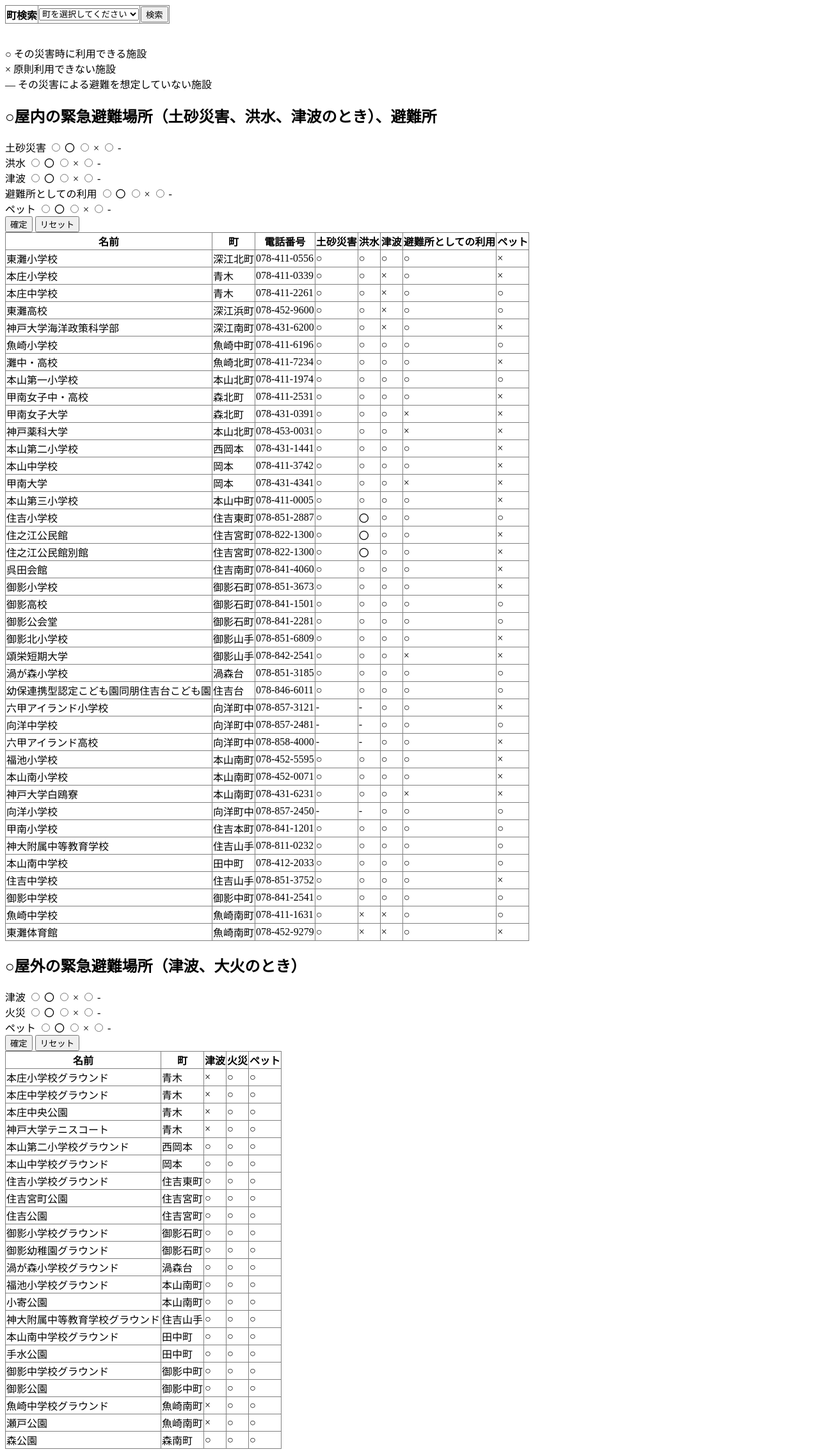
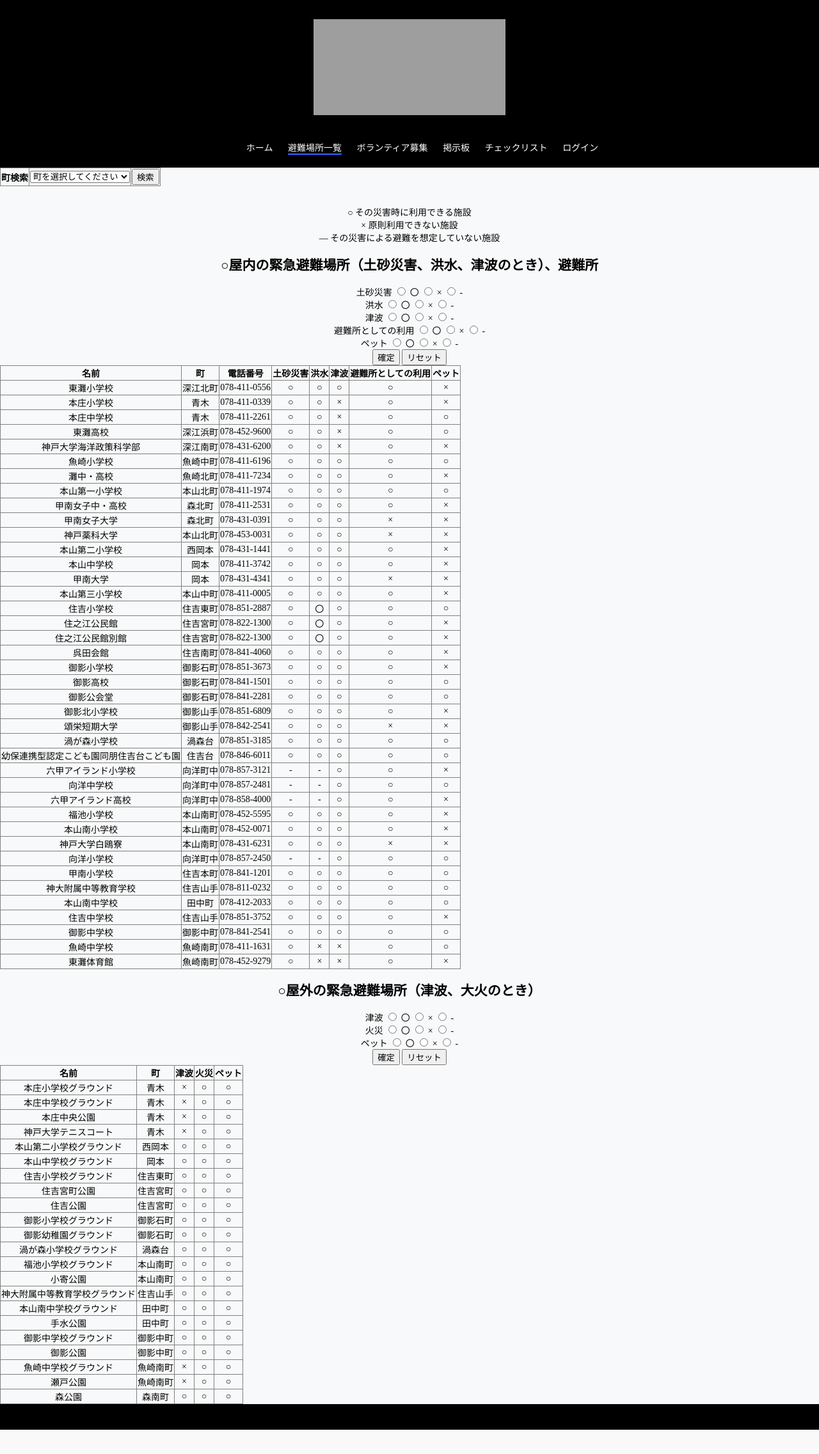
Before and after one commit to koba1023/seisakujisyu_Y, a PHP site: page /seisakujisyu_Y/higasinadaku.php in a window 1280 px wide. Shown: the whole page at 64% size. After the commit the page ends 2235 px from the top, so only its background shows below. Run offline with PHP 8.4, Linux system fonts and the light colour scheme; data comes from the database, SQL or seed files in the repository; grey boxes are pictures that could not be loaded.

Commit message:
phpのヘッダー

```diff
--- a/HTML/src/higasinadaku.php
+++ b/HTML/src/higasinadaku.php
@@ -109,8 +109,192 @@ $dbh = null;
 <html>
 <head>
     <meta charset="UTF-8">
+    <title>防災宝典</title>
+    <link href="../../_common/image/ページアイコン.ico" rel="shortcut icon"> <!--リンクのアイコン-->
 </head>
+
+<style>
+html {
+    font-size: 16px;
+}
+
+@media screen and (min-width: 479px) {
+    html {
+        font-size: 14px;
+    }
+}
+
+html * {
+    box-sizing: border-box;
+}
+header {
+    background: #000000;
+}
+.header-container {
+    padding: 30px 20px 10px 20px;
+}
+.header-container {
+    padding: 30px 20px 10px 20px;
+}
+
+.header-logo {
+    margin: 0 auto;
+    width: 50px;
+    height: 11px;
+    text-align: center;
+}
+
+.header-logo img {
+    width: 50px;
+    height: 11px;
+}
+nav {
+    background: #000000;
+}
+.btn4 {
+    text-transform: uppercase;
+    text-align: center;
+    position: relative;
+    text-decoration: none;
+    display: inline-block;
+}
+
+.btn4::before {
+    content: '';
+    position: absolute;
+    bottom: -2px;
+    left: 0px;
+    width: 100%;
+    height: 2px;
+    background: #3367ff;
+    display: block;
+    -webkit-transform-origin: right top;
+    -ms-transform-origin: right top;
+    transform-origin: right top;
+    -webkit-transform: scale(0, 1);
+    -ms-transform: scale(0, 1);
+    transform: scale(0, 1);
+    -webkit-transition: transform 0.4s cubic-bezier(1, 0, 0, 1);
+    transition: transform 0.4s cubic-bezier(1, 0, 0, 1)
+}
+
+.btn4:hover::before {
+    -webkit-transform-origin: left top;
+    -ms-transform-origin: left top;
+    transform-origin: left top;
+    -webkit-transform: scale(1, 1);
+    -ms-transform: scale(1, 1);
+    transform: scale(1, 1)
+}
+
+.btn2 {
+    text-transform: uppercase;
+    text-align: center;
+    position: relative;
+    text-decoration: none;
+    display: inline-block;
+    border-bottom: 2px solid #3367ff;
+}
+.content-wrapper {
+    display: flex;
+    align-items: center;
+    /* 上下中央揃え */
+}
+
+.image-container {
+    flex: 1;
+    /* 左側（画像側）の幅を自動調整 */
+    margin-right: 20px;
+    /* 画像とテキストの間隔を設定 */
+}
+
+.image-container img {
+    max-width: 100%;
+    /* 画像の幅がコンテナに収まるように */
+    height: auto;
+    /* アスペクト比を維持 */
+}
+
+.text-container {
+    flex: 2;
+    /* 右側（テキスト側）の幅を自動調整 */
+}
+.check {
+    color: #000000;
+    display: flex;
+    justify-content: center;
+}
+
+.check-list {
+    color: #000000;
+}
+
+.not-link {
+    background-image: linear-gradient(to right top, transparent calc(50% - 0.5px), #999 50%, #999 calc(50% + 0.5px), transparent calc(50% + 1px))
+}
+
+.check-list {
+    color: #000000;
+    font-size: 50px;
+}
+footer {}
+
+.footer-container {
+    padding: 30px 20px 10px 20px;
+    background: #000000;
+}
+    .container {
+        max-width: 800px;
+        margin: 20px auto;
+        background-color: #fff;
+        border-radius: 8px;
+        box-shadow: 0 0 10px rgba(0, 0, 0, 0.1);
+        overflow: hidden;
+    }
+    ul {
+    overflow: hidden;
+    list-style: none;
+    margin: 0 auto;
+    z-index: 20;
+}
+
+ul li {
+    display: inline-block;
+    padding: 26px 10px 20px 10px;
+}
+a {
+    color: #fff;
+    text-transform: uppercase;
+}
+body {
+    background-color: #f8f9fa;
+    margin: 0;
+    padding: 0;
+    text-align: center;
+}
+</style>
+
 <body>
+<header>
+    <div class="header-container">
+        <a href="#">
+            <img src="../../_common/image/logo.png" alt="防災宝典" width="300" height="150">
+        </a>
+    </div>
+</header>
+
+    <nav>
+        <div class="nav-container">
+            <ul class="globalnav">
+                <li><a href="../seisaku1.html" class="btn4">ホーム</a></li>
+                <li><a href="../seisaku2.html" class="btn2">避難場所一覧</a></li>
+                <li><a href="../seisaku3.html" class="btn4">ボランティア募集</a></li>
+                <li><a href="../seisaku4.html" class="btn4">掲示板</a></li>
+                <li><a href="../seisaku5.html" class="btn4">チェックリスト</a></li>
+                <li><a href="../src/seisaku6.html" class="btn4">ログイン</a></li>
+            </ul>
+        </div>
+    </nav>
 <!--検索-->
 <form action="higasinadaku.php" method="POST">
     <table border="1" style="border-collapse: collapse">
@@ -291,5 +475,10 @@ $dbh = null;
 <?php } ?>
 </table>
 
+<footer>
+    <div class="footer-container">
+
+    </div>
+</footer>
 </body>
 </html>
```
